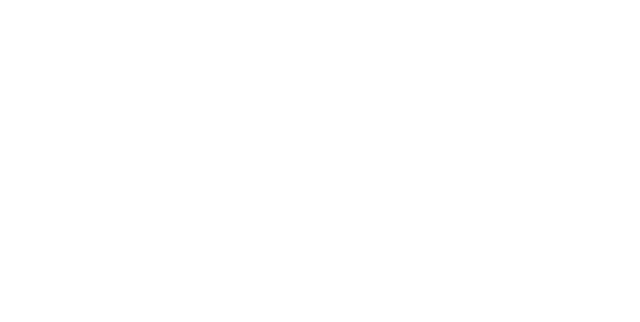
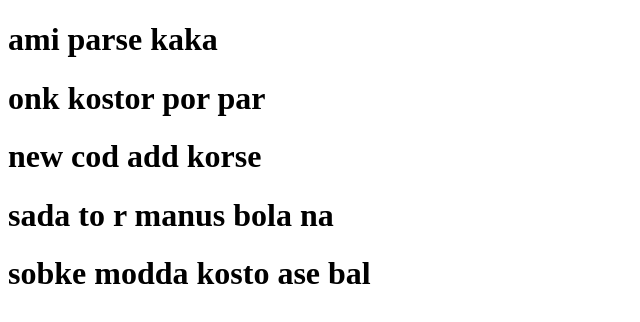
Before and after one commit to sojibmull/my-second-repo, a plain HTML site: page index.html in a window 1280 px wide. Shown: the whole page, without its empty margins (0-640 px from the left). Drawn offline with Linux system fonts and the light colour scheme.

```diff
--- a/index.html
+++ b/index.html
@@ -7,6 +7,10 @@
     <title>my chater bal</title>
 </head>
 <body>
-
+    <h1>ami parse kaka</h1>
+    <h1> onk kostor por par </h1>
+    <h1>new cod  add korse </h1>
+    <h1> sada to r manus bola na </h1>
+    <h1> sobke modda kosto ase bal</h1>
 </body>
 </html>
```
